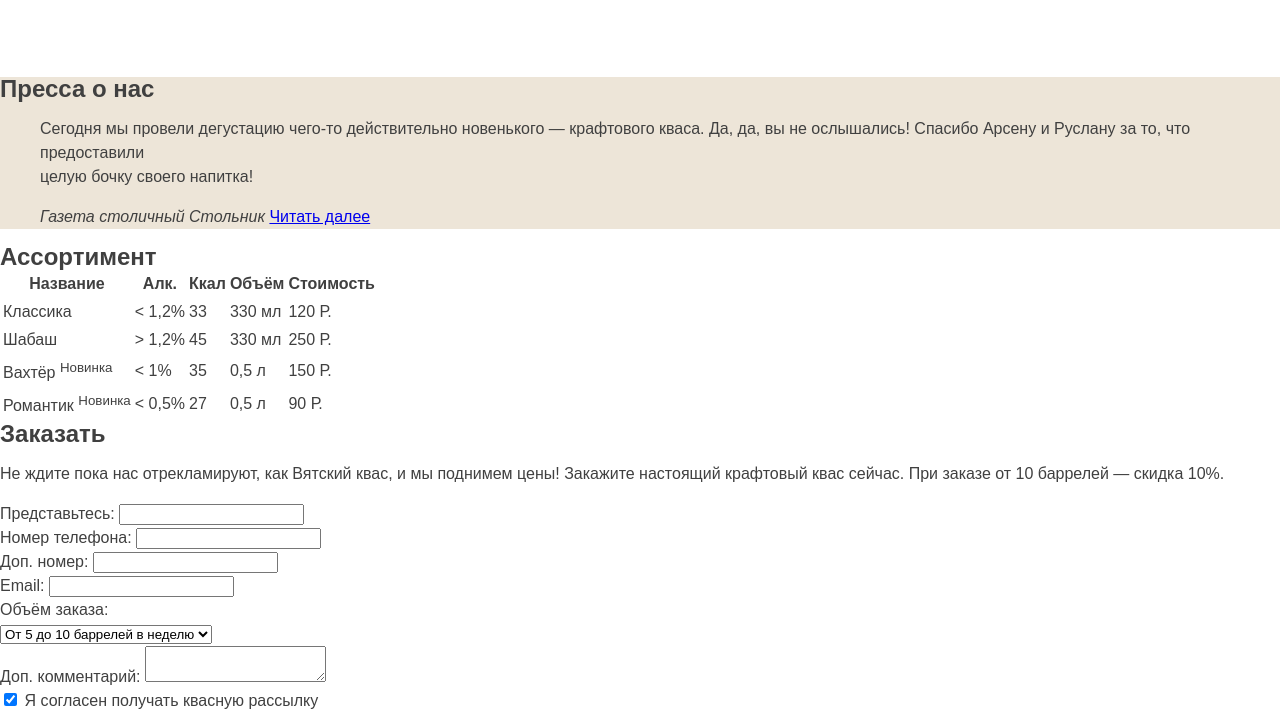
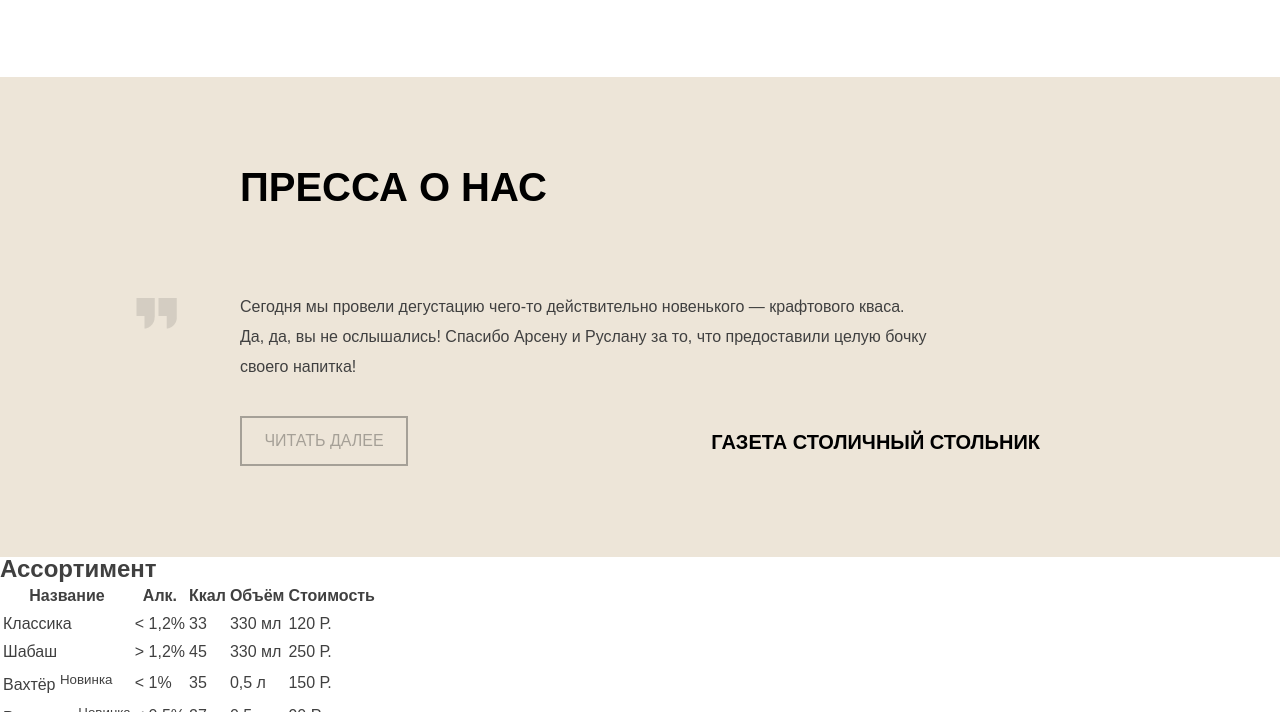
Before and after one commit to MrNedNick/Site, a plain HTML site: page index.html in a window 1280 px wide. Shown: the part 2645-3357 px from the top of the page. Drawn offline with Linux system fonts and the light colour scheme.

Commit message:
Final look of section "Press"

```diff
--- a/css/style.css
+++ b/css/style.css
@@ -305,19 +305,16 @@ h1, h2, h3, h4, h5, h6 {
 
 .advantages__item_left::before {
     background-image: url(../img/icon-brew.png);
-
 }
 
 .advantages__item_middle::before {
     background-image: url(../img/icon-matreshka.png);
     background-position: 90px 0;
-
 }
 
 .advantages__item_right::before {
     background-image: url(../img/icon-thumbsup.png);
     background-position: 90px 0;
-
 }
 
 .advantages__title {
@@ -345,6 +342,7 @@ h1, h2, h3, h4, h5, h6 {
 
 .history {
     background-color: white;
+    display: block;
 }
 
 .history__tittle {
@@ -367,7 +365,7 @@ h1, h2, h3, h4, h5, h6 {
     margin-top: 59px;
 }
 
-.history__item_tittle{
+.history__item_tittle {
     font-family: "Arial", sans-serif;
     font-size: 20px;
     font-weight: bold;
@@ -378,7 +376,7 @@ h1, h2, h3, h4, h5, h6 {
 
 .history__item_source {
     position: absolute;
-    top:0;
+    top: 0;
     right: 0;
     font-family: "Arial", sans-serif;
     font-size: 16px;
@@ -392,14 +390,14 @@ h1, h2, h3, h4, h5, h6 {
     color: #834700;
 }
 
-.history__item_defenition{
+.history__item_defenition {
     margin: 0;
     padding: 0;
 }
 
 .history__item_img {
     position: absolute;
-    top:60px;
+    top: 60px;
     right: 0;
     width: 200px;
     height: 101px;
@@ -417,6 +415,75 @@ h1, h2, h3, h4, h5, h6 {
 
 /* Press */
 
-.press{
+.press {
+    min-height: 480px;
     background-color: #ede5d8;
+    display: block;
+    border-top: 1px solid transparent;
+
 }
+
+.press__tittle {
+    font-family: "Arial", sans-serif;
+    font-size: 40px;
+    font-weight: bold;
+    line-height: 61px;
+    color: black;
+    text-transform: uppercase;
+    margin-top: 79px;
+}
+
+.press__blockquote {
+    position: relative;
+    margin: 0;
+    padding: 0;
+
+}
+.press__blockquote_text::after {
+    content: "";
+    width: 41px;
+    height: 31px;
+    top: 6px;
+    left: -104px;
+    position: absolute;
+    background: url("../img/quotes.png") no-repeat;
+}
+
+.press__blockquote_text {
+    font-family: "Arial", sans-serif;
+    font-size: 16px;
+    font-weight: normal;
+    line-height: 30px;
+    color: #404040;
+    width: 690px;
+    margin-top: 74px;
+}
+
+.press__blockquote_cite {
+    position: absolute;
+    right: 0;
+    top: 135px;
+    font-family: "Arial", sans-serif;
+    font-size: 20px;
+    font-weight: bold;
+    line-height: 30px;
+    color: #000;
+    text-transform: uppercase;
+    font-style: inherit;
+}
+
+.press__btn {
+    display: flex;
+    align-items: center;
+    justify-content: center;
+    text-decoration: none;
+    text-transform: uppercase;
+    width: 168px;
+    height: 50px;
+    font-family: "Arial", sans-serif;
+    font-size: 16px;
+    line-height: 20px;
+    color: rgba(0, 0, 0, 0.3);
+    border: 2px solid #a5a097;
+    margin-top: 34px;
+}
--- a/index.html
+++ b/index.html
@@ -143,13 +143,14 @@
   </section>
 
   <section class="press">
-    <div class="press__inner">
+    <div class="container">
       <h2 class="press__tittle">Пресса о нас</h2>
-      <blockquote>
-        <p>Сегодня мы провели дегустацию чего-то действительно новенького — крафтового кваса. Да, да, вы не ослышались!
+      <blockquote class="press__blockquote">
+        <p class="press__blockquote_text">Сегодня мы провели дегустацию чего-то действительно новенького — крафтового
+          кваса. Да, да, вы не ослышались!
           Спасибо
-          Арсену и Руслану за то, что предоставили<br> целую бочку своего напитка!</p>
-        <cite>Газета столичный Стольник</cite>
+          Арсену и Руслану за то, что предоставили целую бочку своего напитка!</p>
+        <cite class="press__blockquote_cite">Газета столичный Стольник</cite>
         <a href="#" class="press__btn">Читать далее</a>
       </blockquote>
     </div>
```
